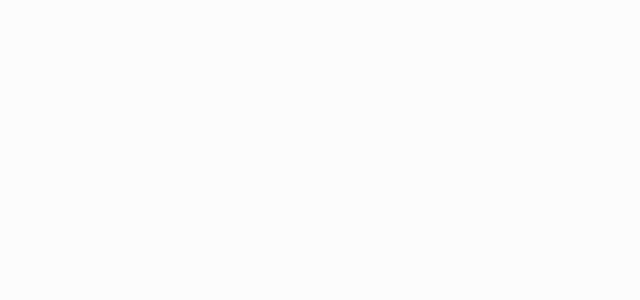
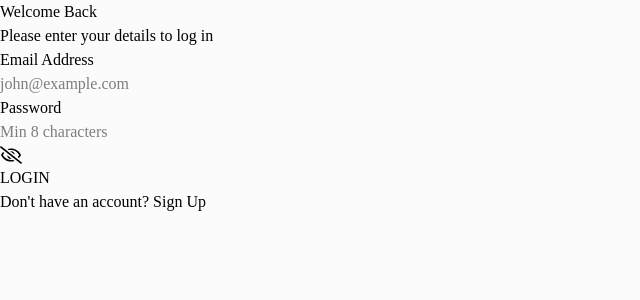
Before and after one commit to khushighumre/Interview_prep, a React (Vite) app in the folder frontend/Interview-prep/: page /login in a window 1280 px wide. Shown: the top 300 px of the page, without its empty margins (0-640 px from the left). Built offline with nearby package versions, Linux system fonts and the light colour scheme.

Commit message:
done with landing nd login page

```diff
--- /dev/null
+++ b/frontend/Interview-prep/src/components/Inputs/Input.jsx
@@ -0,0 +1,86 @@
+// import React from 'react';
+// import {FaRegEye, FaRegEyeSlash} from 'react-icons/fa6';
+// a
+// const Input = ({value,onChange,label,placeholder,type}) => {
+//     const [showPassword, setShowPassword] = useState(false);;
+
+//     const toggleShowPassword = () => {
+//         setShowPassword(!showPassword);
+//     };
+//   return (
+//     <div>
+//       <label className="">{label}</label>
+
+//       <div className="">
+//         <input type={
+//             type == "password" ? (showPassword ? "text" : "password") : type
+//         }
+//         placeholder={placeholder}
+//          className=""
+//          value={value}
+//          onChange={(e) => onChange(e)}/>
+
+//         {type === "password" && (
+//             <>
+//             {showPassword ? (
+//                 <FaRegEye size={22} className="" onClick={() => toggleShowPassword()} />
+//                 ) : (
+//                     <FaRegEyeSlash size={22} className="" onClick={() => toggleShowPassword()} />
+
+//         )}
+//         </>
+//       </div>
+//     </div>
+//   )
+// }
+
+// export default Input
+
+import { useState } from "react";
+import { FaRegEye, FaRegEyeSlash } from "react-icons/fa";
+
+const Input = ({ value, onChange, label, placeholder, type }) => {
+  const [showPassword, setShowPassword] = useState(false);
+
+  const toggleShowPassword = () => {
+    setShowPassword(!showPassword);
+  };
+
+  return (
+    <div>
+      <label className="text-[13px] text-slate-800">{label}</label>
+
+      <div className="input-box">
+        <input
+          type={
+            type === "password" ? (showPassword ? "text" : "password") : type
+          }
+          placeholder={placeholder}
+          className="w-full bg-transparent outline-none"
+          value={value}
+          onChange={(e) => onChange(e)}
+        />
+
+        {type === "password" && (
+          <>
+            {showPassword ? (
+              <FaRegEye
+                size={22}
+                className="text-primary cursor-pointer"
+                onClick={toggleShowPassword}
+              />
+            ) : (
+              <FaRegEyeSlash
+                size={22}
+                className="text-slate-400 cursor-pointer"
+                onClick={toggleShowPassword}
+              />
+            )}
+          </>
+        )}
+      </div>
+    </div>
+  );
+};
+
+export default Input;
--- /dev/null
+++ b/frontend/Interview-prep/src/components/Modal.jsx
@@ -0,0 +1,52 @@
+import React from 'react'
+
+const Modal = ({ children, isOpen, onClose, title, hideHeader }) => {
+  if (!isOpen) return null;
+
+  return (
+    <div className="fixed inset-0 z-50 flex justify-center items-center w-full h-full bg-black/40 ">
+      <div className={`relative flex flex-col bg-white shadow-lg rounded-lg overflow-hidden `}>
+
+        {!hideHeader &&(
+            <div className="flex items-center justify-between p-4 border-b border-gray-200">
+                <h3 className="md:text-lg font-medium text-gray-900">{title}</h3>
+            </div>
+        )
+
+        }
+
+        <button type ="button" className="text-gray-400 bg-transparent hover:bg-orange-100 hover:text-gray-900 rounded-lg text-sm w-8 h-8  flex justify-center items-center absolute top-3.5 right-3.5 cursor-pointer" onClick={onClose}>
+            {/* <svg className="w-3 h-3" aria-hidden="true" xmlns="http://www.w3.org/2000/svg" fill="none" viewBox="0 0 14 14">
+            <path stroke="currentColor"
+            strokeLinecap="round"
+            strokeLinejoin=""
+            strokeWidth="2"
+            d="M1 1l6 6m0 0l6 6M7 7l6-6M7 7l6-6M7 7l-6 6 "/></svg> */}
+            <svg
+                className="w-3 h-3"
+                aria-hidden="true"
+                xmlns="http://www.w3.org/2000/svg"
+                fill="none"
+                viewBox="0 0 14 14"
+            >
+            <path
+                stroke="currentColor"
+                strokeLinecap="round"
+                strokeLinejoin="round"
+                strokeWidth="2"
+                d="M1 1l12 12M13 1L1 13"
+                />
+            </svg>
+        </button>
+
+        {/* Modal body (Scrollable) */}
+        <div className="flex-1 overflow-y-auto custom-scrollbar">
+            {children}
+            </div>
+
+      </div>
+    </div>
+  )
+}
+
+export default Modal
--- a/frontend/Interview-prep/src/index.css
+++ b/frontend/Interview-prep/src/index.css
@@ -84,7 +84,7 @@
 }
 
 .btn-primary{
-    @apply w-full flex items-center justify-center gap-3 text-sm font-medium text-white bg-black shadow-lg shadow-orange-600/5 p-[10px] rounded-md my-l hover:bg-orange-600/15 hover:text-black cursor-pointer;
+    @apply w-full flex items-center justify-center gap-3 text-sm font-medium text-white bg-black shadow-lg shadow-orange-600/5 p-[10px] rounded-md my-3 hover:bg-orange-600/15 hover:text-black cursor-pointer;
 }
 
 .btn-small{
--- a/frontend/Interview-prep/src/pages/Auth/Login.jsx
+++ b/frontend/Interview-prep/src/pages/Auth/Login.jsx
@@ -1,11 +1,126 @@
-import React from 'react'
+// import React, { useState } from 'react';
+// import { useNavigate } from 'react-router-dom';
 
-const Login = () => {
+// const Login = ({setCurrentPage}) => {
+//   const [email, setEmail] = useState("");
+//   const [password, setPassword] = useState("");
+//   const [error, setError] = useState(null);
+
+//   const navigate = useNavigate();
+
+//   // Handle login from submit
+//   const handleLogin = async (e) => {
+//     e.preventDefault();
+//   };
+
+//   return <div className="w-[90vw] md:w-[33vw] p-7 flex flex-col justify-center">
+//     <h3 className="text-lg font-semibold text-black">Welcome Back</h3>
+//     <p className="text-xs text-slate-700 mt-[5px] mb-6" >
+//       Pleae enter your details to log in
+//     </p>
+//     <form onSubmit={handleLogin}>
+//       <Input
+//       value={email}
+//       onChange={({target}) => setEmail(target.value)}
+//       label="Email Adress"
+//       placeholder="john@example.com"
+//       type="text"/>
+
+//       <Input
+//       value={password}
+//       onChange={({target}) => setPassword(target.value)}
+//       label="Password"
+//       placeholder="Min 8 charachters"
+//       type="password"/>
+
+
+//       {error && <p className="text-red-500 text-xs pb-2.5">{error}</p>}
+
+//       <button type="submit" className="btn-primary">
+//         LOGIN
+//       </button>
+
+//       <p className="text-[13px] text-slate-800 mt-3">
+//         Don't have an account?{" "}
+//         <button
+//         className="font-medium text-primary underline cursor-pointer"
+//         onClick={()=> {
+//           setCurrentPage("signup");
+//         }}>
+//           SignUp
+
+//         </button>
+//       </p>
+
+//       </form>
+//   </div>
+
+// };
+
+// export default Login;
+
+
+import React, { useState } from 'react';
+import { useNavigate } from 'react-router-dom';
+import Input from "../../components/Inputs/Input.jsx";
+ // ✅ Ensure the path is correct
+
+const Login = ({ setCurrentPage }) => {
+  const [email, setEmail] = useState('');
+  const [password, setPassword] = useState('');
+  const [error, setError] = useState(null);
+
+  const navigate = useNavigate();
+
+  // Handle login form submission
+  const handleLogin = async (e) => {
+    e.preventDefault();
+    // Add login logic here (API call, validation, etc.)
+  };
+
   return (
-    <div>
+    <div className="w-[90vw] md:w-[33vw] p-7 flex flex-col justify-center">
+      <h3 className="text-lg font-semibold text-black">Welcome Back</h3>
+      <p className="text-xs text-slate-700 mt-[5px] mb-6">
+        Please enter your details to log in
+      </p>
 
+      <form onSubmit={handleLogin}>
+        <Input
+          value={email}
+          onChange={({ target }) => setEmail(target.value)}
+          label="Email Address"
+          placeholder="john@example.com"
+          type="text"
+        />
+
+        <Input
+          value={password}
+          onChange={({ target }) => setPassword(target.value)}
+          label="Password"
+          placeholder="Min 8 characters"
+          type="password"
+        />
+
+        {error && <p className="text-red-500 text-xs pb-2.5">{error}</p>}
+
+        <button type="submit" className="btn-primary">
+          LOGIN
+        </button>
+
+        <p className="text-[13px] text-slate-800 mt-3">
+          Don't have an account?{' '}
+          <button
+            type="button"
+            className="font-medium text-primary underline cursor-pointer"
+            onClick={() => setCurrentPage('signup')}
+          >
+            Sign Up
+          </button>
+        </p>
+      </form>
     </div>
-  )
-}
+  );
+};
 
-export default Login
+export default Login;
--- a/frontend/Interview-prep/src/pages/Auth/SignUp.jsx
+++ b/frontend/Interview-prep/src/pages/Auth/SignUp.jsx
@@ -3,7 +3,7 @@
 const SignUp = () => {
   return (
     <div>
-
+      Sign Up
     </div>
   )
 }
--- a/frontend/Interview-prep/src/pages/InterviewPrep/LandingPage.jsx
+++ b/frontend/Interview-prep/src/pages/InterviewPrep/LandingPage.jsx
@@ -4,6 +4,9 @@
 import { useNavigate } from 'react-router-dom';
 import { LuSparkles } from 'react-icons/lu'; // ✅ note: use 'react-icons/lu', not 'react-icons-lu'
 import { APP_FEATURES } from '../../utils/data';
+import Modal from "../../components/Modal.jsx"; // adjust path if needed
+import Login from '../Auth/Login.jsx';
+
 
 
 const LandingPage = () => {
--- a/frontend/Interview-prep/src/utils/data.js
+++ b/frontend/Interview-prep/src/utils/data.js
@@ -7,33 +7,33 @@
         id: "01",
         title: "Tailored just  for You",
         description:
-        "Get interview questions and model answers based on your on your role, experience, and specific focus areas - no"
+        "Get interview questions and model answers based on your on your role, experience, and specific focus areas - no generic practice here."
     },
 
     {
         id: "02",
         title: "Learn at your own pace",
         description:
-        "Expand answers only when you are ready. Dive deeper into any concept instatntly with AI-powered detailed "
+        "Expand answers only when you are ready. Dive deeper into any concept instatntly with AI-powered detailed explaination. "
 
     },
     {
         id: "03",
         title: "Capture Your insights",
         description:
-        " Add personal notes to any question and pin important ones to the top - making your learning more organize "
+        " Add personal notes to any question and pin important ones to the top - making your learning more organized and impactful. "
 
     },
     {
         id: "04",
         title: 'Understand the "why" Behind Answers  ',
         description:
-        " Beyond just answers - unlock detailed concept explainations generated by AI, helping you truly matter each "
+        " Beyond just answers - unlock detailed concept explainations generated by AI, helping you truly master each topic. "
 
     },
     {
         id: "05",
         title: "Save, Organize, and Revisit",
-        descriptions: "Easily save your interview sets, organize them neatly in your dashboard, and pick up your preparation "
+        description: "Easily save your interview sets, organize them neatly in your dashboard, and pick up your preparation right whre you left off. "
     }
 ]
```
